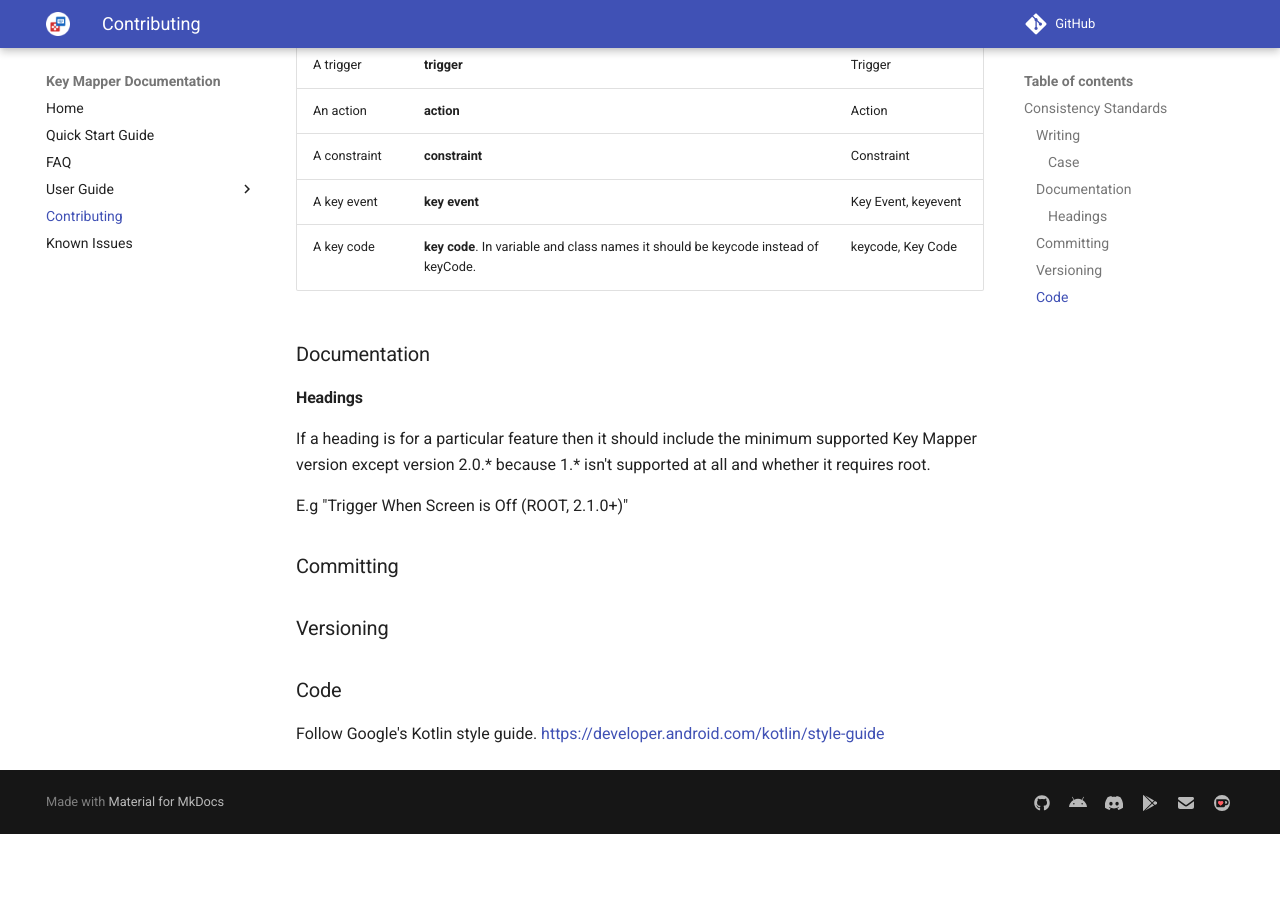
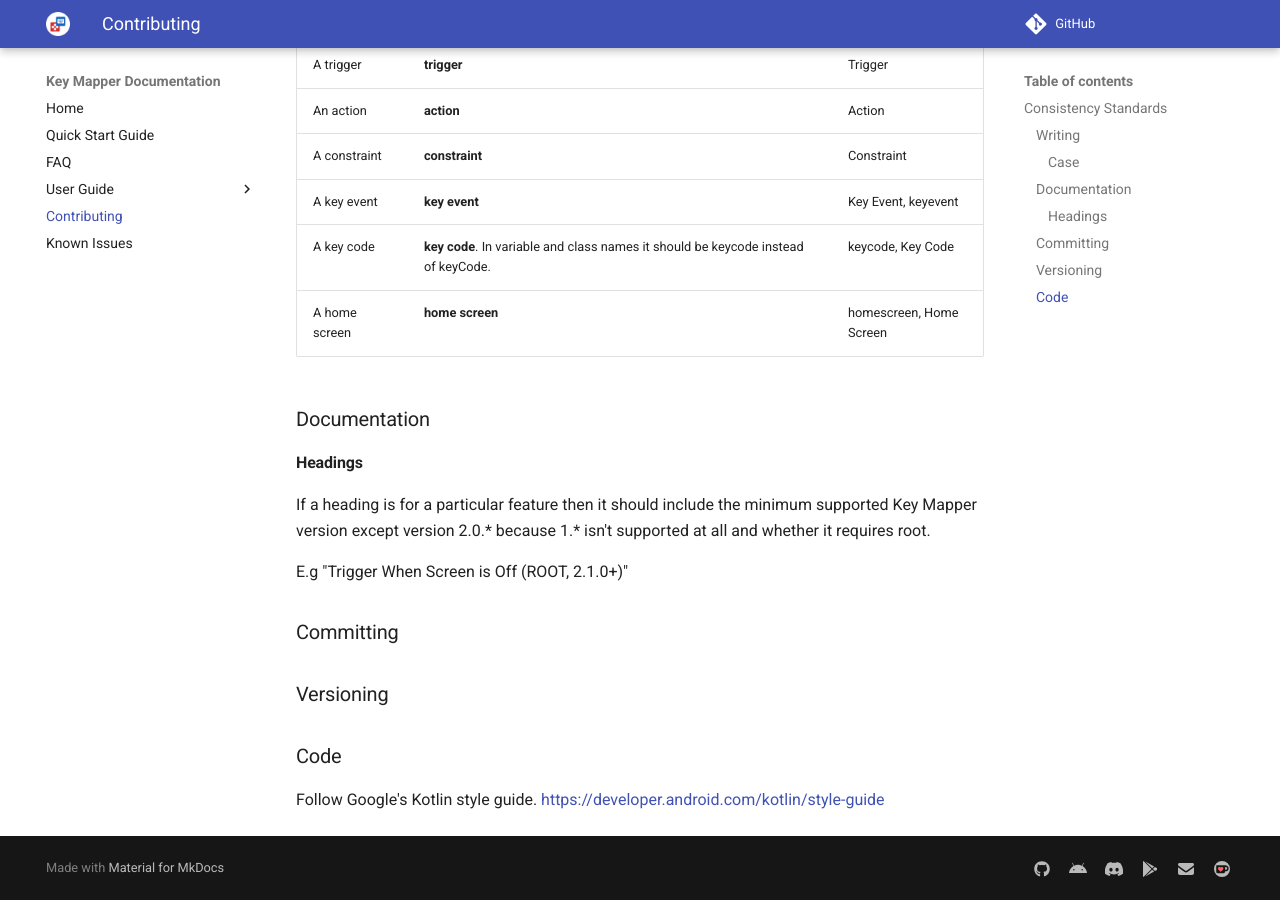
Before and after one commit to keymapperorg/KeyMapper, an MkDocs documentation site: the page built from docs/contributing.md, in a window 1280 px wide and 900 px high, scrolled down 742 px. Built offline with MkDocs 1.6.1 and Material for MkDocs 9.7.7, drawn with Linux system fonts in a browser that asks for light colours; comment, search, counter and statistics services are not loaded; before the commit the page ends 1576 px from its top, so only the background shows below that.

Commit message:
website (contributing) add home screen

```diff
--- a/docs/contributing.md
+++ b/docs/contributing.md
@@ -19,6 +19,7 @@ Here are words and phrases that can be spelt or capitalised in multiple ways.
 | A constraint    | **constraint**                                               | Constraint                         |
 | A key event | **key event** | Key Event, keyevent |
 | A key code | **key code**. In variable and class names it should be keycode instead of keyCode. | keycode, Key Code |
+| A home screen | **home screen** | homescreen, Home Screen |
 
 ### Documentation
 
```
